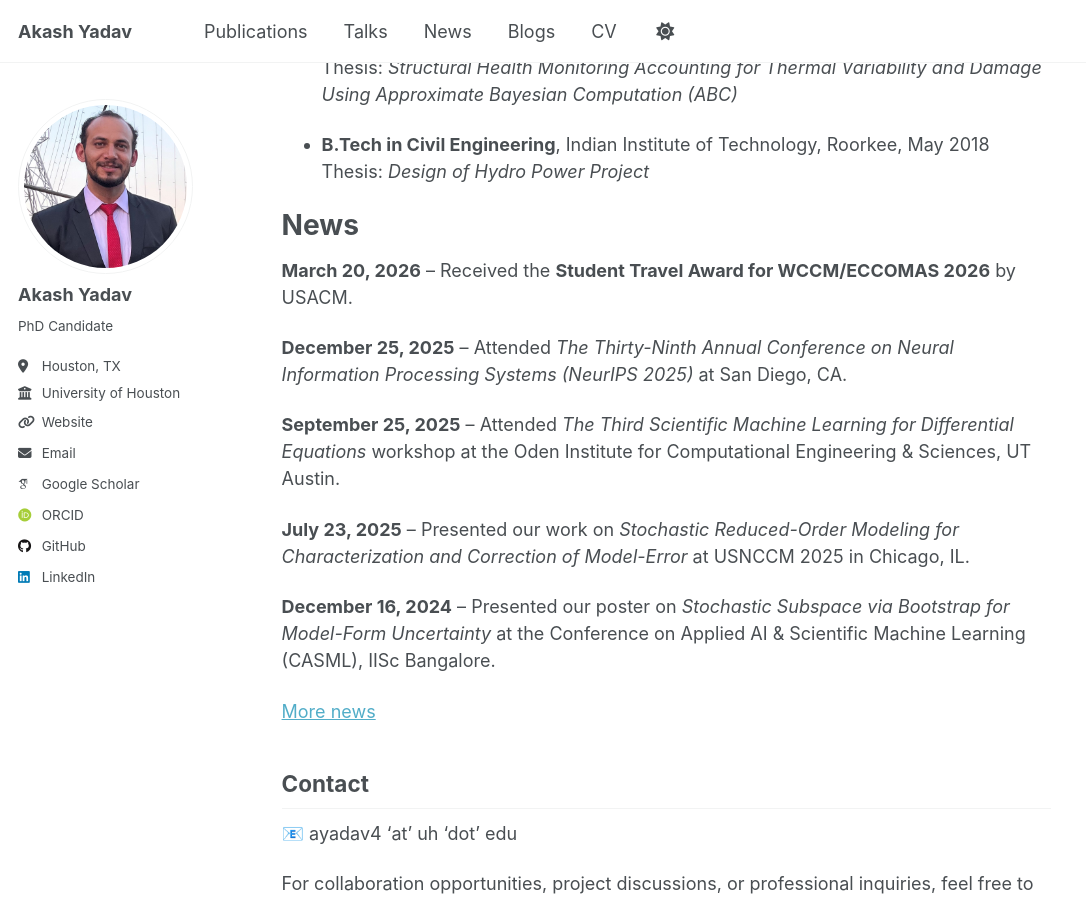
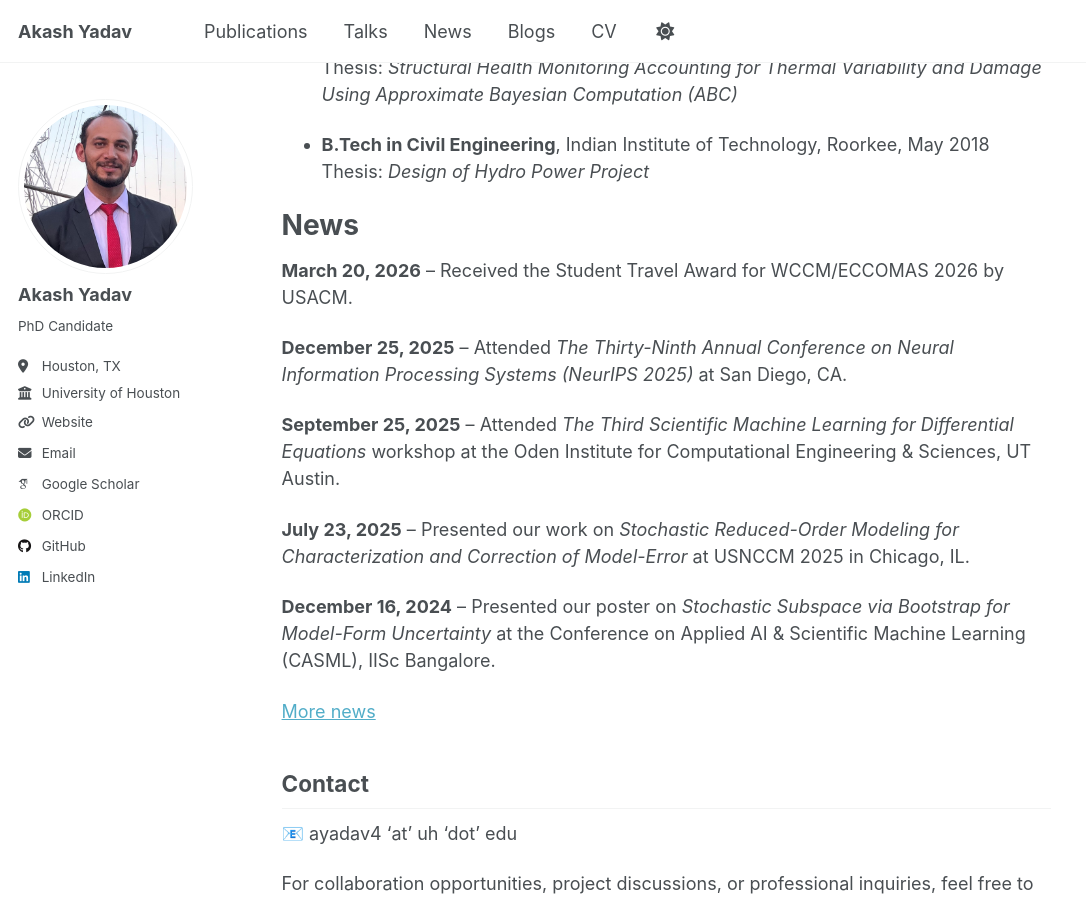
Before and after one commit to akashyadav0210/akashyadav0210.github.io, a Jekyll site: the page built from _pages/about.md, in a window 1280 px wide and 900 px high, scrolled down 437 px. Shown: the whole window, without its empty margins (0-1086 px from the left). Built offline with Jekyll 4.4.1, drawn with Linux system fonts in a browser that asks for light colours; emoji names are drawn with the system emoji font; some web fonts are replaced.

Commit message:
Normalize news item formatting

```diff
--- a/_data/news.yml
+++ b/_data/news.yml
@@ -1,5 +1,5 @@
 - date: 2026-03-20
-  text: "Received the **Student Travel Award for WCCM/ECCOMAS 2026** by USACM."
+  text: "Received the Student Travel Award for WCCM/ECCOMAS 2026 by USACM."
 - date: 2025-12-25
   text: "Attended *The Thirty-Ninth Annual Conference on Neural Information Processing Systems (NeurIPS 2025)* at San Diego, CA."
 - date: 2025-09-25
@@ -9,16 +9,16 @@
 - date: 2024-12-16
   text: "Presented our poster on *Stochastic Subspace via Bootstrap for Model-Form Uncertainty* at the Conference on Applied AI & Scientific Machine Learning (CASML), IISc Bangalore."
 - date: 2024-11-19
-  text: "Awarded the **Jimmie A. Schindewolf Academic Scholarship** for academic and research excellence at the University of Houston."
+  text: "Awarded the Jimmie A. Schindewolf Academic Scholarship for academic and research excellence at the University of Houston."
 - date: 2024-07-21
-  text: "Finalist, **UQ-TTA Student Paper Competition**, WCCM/PANACM 2024, Vancouver."
+  text: "Finalist, UQ-TTA Student Paper Competition, WCCM/PANACM 2024, Vancouver."
 - date: 2024-05-28
   text: "Presented *Stochastic Subspace via Probabilistic PCA for Model-Form Uncertainty* at EMI/PMC 2024 in Chicago, IL."
 - date: 2024-05-01
-  text: "Received the **Cullen Fellowship Travel Grant** for EMI/PMC 2024, University of Houston."
+  text: "Received the Cullen Fellowship Travel Grant for EMI/PMC 2024, University of Houston."
 - date: 2024-03-01
-  text: "Finalist, **Grants in Aid of Research**, SIGMA-XI."
+  text: "Finalist, Grants in Aid of Research, SIGMA-XI."
 - date: 2023-08-01
-  text: "Awarded the **Presidential Fellowship**, University of Houston."
+  text: "Awarded the Presidential Fellowship, University of Houston."
 - date: 2022-12-09
   text: "Presented *Structural Health Monitoring of Steel Truss Bridges Subjected to Environmental Variability* at ICCMS 2022, IIT Indore."
```
